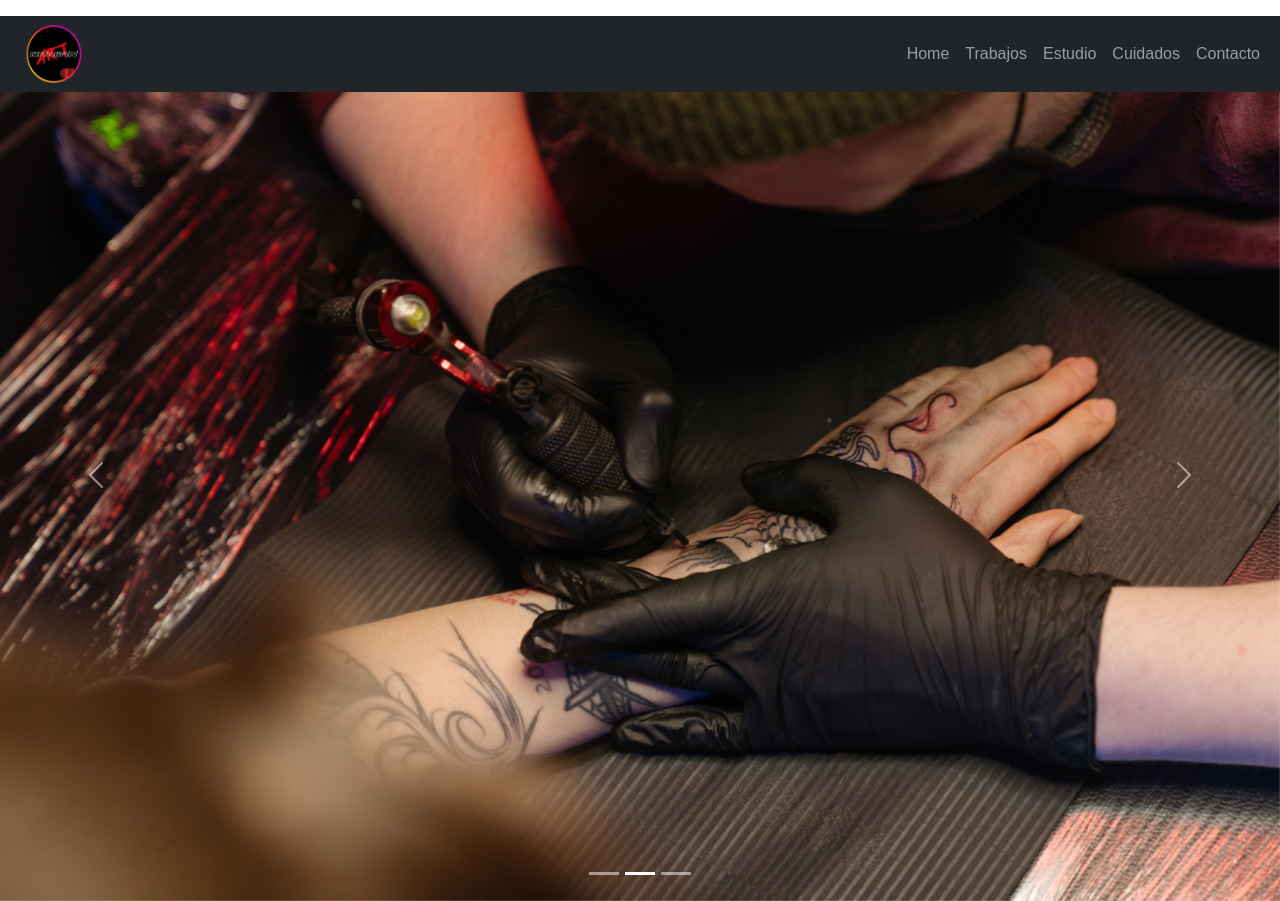
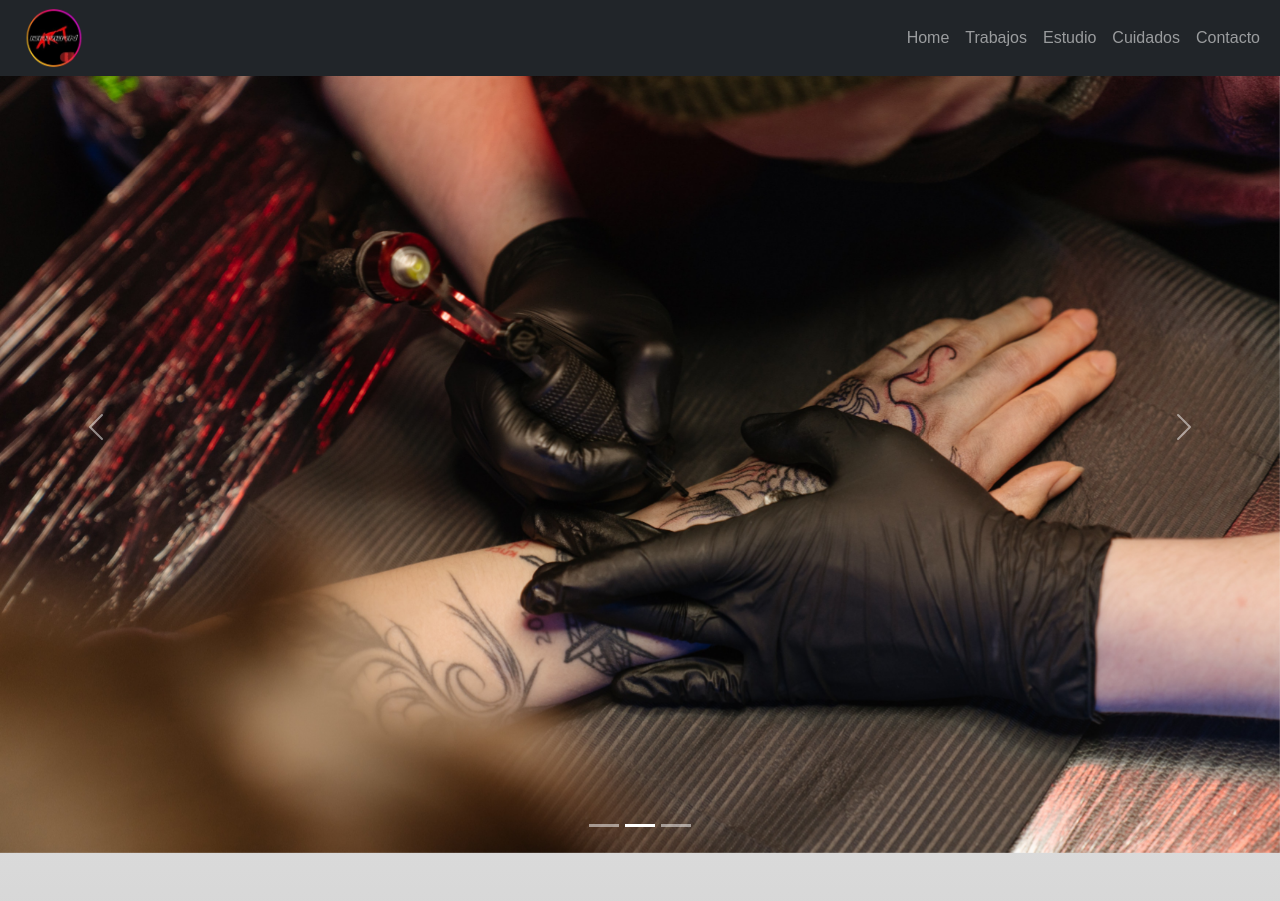
Before and after one commit to Dami-C/Damian.Art_, a plain HTML site: page index.html in a window 1280 px wide. Shown: the top 901 px of the page. Drawn offline with nearby package versions, Linux system fonts and the light colour scheme; a web font is replaced by a local one.

Commit message:
arreglando nav

```diff
--- a/index.html
+++ b/index.html
@@ -21,7 +21,7 @@
 
     <header>
 
-        <nav class="navbar navbar-expand-lg fixed-top navbar-dark bg-dark mt-3">
+        <nav class="navbar navbar-expand-lg fixed-top navbar-dark bg-dark">
             <div class="container-fluid">
                 <div class="container container__logo">
                     <a class="navbar-brand" href="index.html">
@@ -53,7 +53,7 @@
             </div>
         </nav>
 
-        <div id="carouselExampleIndicators" class="carousel slide carousel-fade w-100 mt-5" data-bs-ride="carousel">
+        <div id="carouselExampleIndicators" class="carousel slide carousel-fade w-100" data-bs-ride="carousel">
             <div class="carousel-indicators">
                 <button type="button" data-bs-target="#carouselExampleIndicators" data-bs-slide-to="0" class="active" aria-current="true" aria-label="Slide 1"></button>
                 <button type="button" data-bs-target="#carouselExampleIndicators" data-bs-slide-to="1" aria-label="Slide 2"></button>
```
Also changed, not shown: pages/contacto.html (+2 -2 lines), pages/cuidados.html (+2 -2 lines), pages/estudio.html (+2 -2 lines), pages/trabajos.html (+2 -2 lines).
